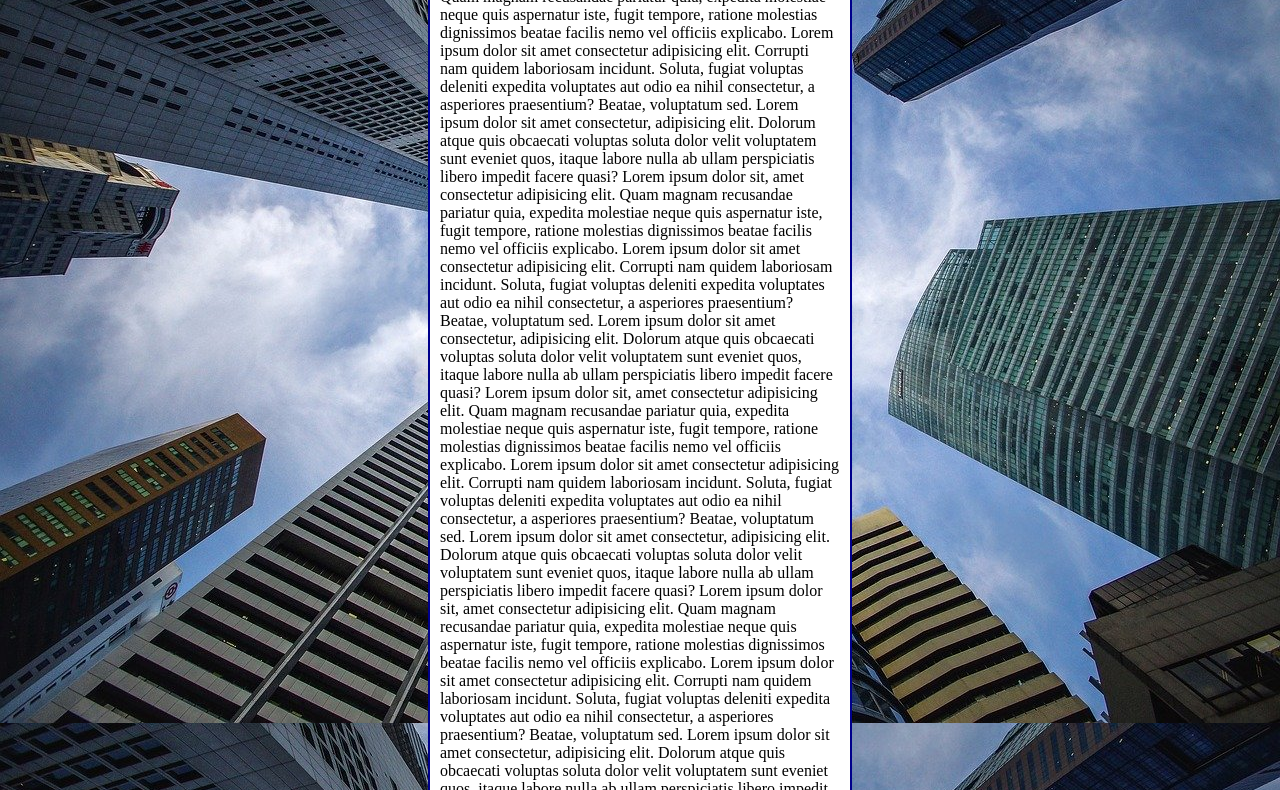
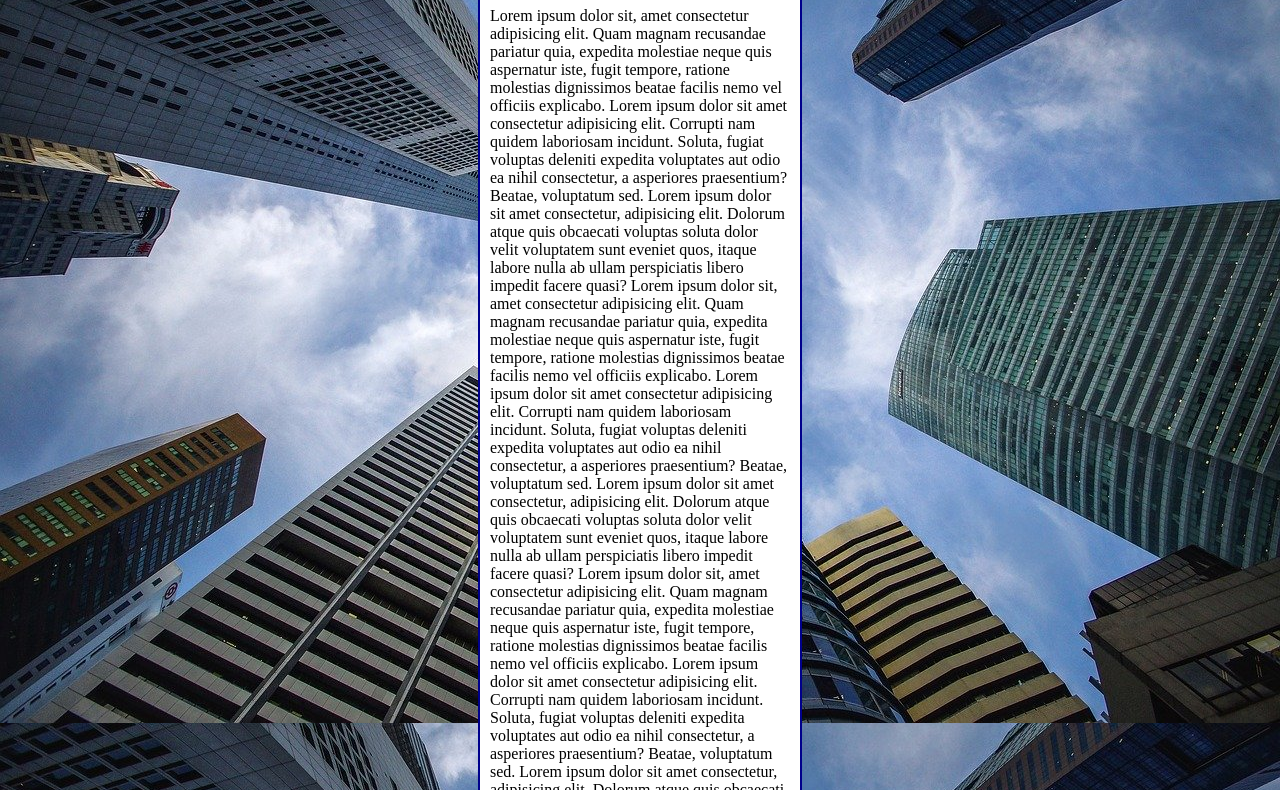
Before and after one commit to AlanPedreira/Curso-html5-css3, a plain HTML site: page ex022-imagens-de-fundo/fundo-006.html in a window 1280 px wide. Shown: the part 130-920 px from the top of the page. Drawn offline with Linux system fonts and the light colour scheme.

Commit message:
Update fundo-006.html

```diff
--- a/ex022-imagens-de-fundo/fundo-006.html
+++ b/ex022-imagens-de-fundo/fundo-006.html
@@ -3,27 +3,40 @@
 <head>
     <meta charset="UTF-8">
     <meta name="viewport" content="width=device-width, initial-scale=1.0">
-    <title>Imagens do Fundo</title>
+    <title>Fundo fixo de tela</title>
     <style>
         body {
             height: 100vh;
-            background-color: black;
+
+            /* background-color: black;
             background-image: url(imagens/wallpaper002.jpg);
-            background-position: center top;
-            background-repeat: repeat-y;
-            background-size: cover; /*O parametro "cover" faz com que a imagem cubra todo o body, mesmo que aja alteração no tamanho da janela do navegador*/
+            background-position: center center;
+            background-repeat: no-repeat;
+
+            background-repeat: repeat-y; >>> O parâmetro "repeat-y" faz com que a imagem so se repita na verticar ou eixo "Y" da tela
+
+            background-size: cover; /*O parametro "cover" faz com que a imagem cubra todo o body, mesmo que aja alteração no tamanho da janela do navegador
+
+            background-attachment: fixed; /*O parâmetro "fixed" faz com que a imagem fique ancorada no body e o conteúdo deslize por cima dela*/
+
+            /* Pode ser feito também um "Shorthand - background" que deve respeitar exatamente a ordem abaixo*/
+            /* color > image > position > repeat > [size] > attachment*/
+
+            background: black url(imagens/wallpaper002.jpg) center center no-repeat fixed; /*Quando se aplica o "size" no shorthand não funciona, a imagem some, ele precisa ser aplicado separadamente*/
+            background-size: cover;
 
         }
 
         main {
             background-color: white;
-            width: 400px;
+            max-width: 300px;
             padding: 10px;
             margin: auto;
             border: 2px solid darkblue;
             border-radius: 15px;
 
         }
+
     </style>
 </head>
 <body>
@@ -31,18 +44,23 @@
         <h1>Teste de Imegens de Fundo</h1>
         <p>Lorem ipsum dolor sit, amet consectetur adipisicing elit. Quam magnam recusandae pariatur quia, expedita molestiae neque quis aspernatur iste, fugit tempore, ratione molestias dignissimos beatae facilis nemo vel officiis explicabo.
             Lorem ipsum dolor sit amet consectetur adipisicing elit. Corrupti nam quidem laboriosam incidunt. Soluta, fugiat voluptas deleniti expedita voluptates aut odio ea nihil consectetur, a asperiores praesentium? Beatae, voluptatum sed.
+
             Lorem ipsum dolor sit amet consectetur, adipisicing elit. Dolorum atque quis obcaecati voluptas soluta dolor velit voluptatem sunt eveniet quos, itaque labore nulla ab ullam perspiciatis libero impedit facere quasi?
             Lorem ipsum dolor sit, amet consectetur adipisicing elit. Quam magnam recusandae pariatur quia, expedita molestiae neque quis aspernatur iste, fugit tempore, ratione molestias dignissimos beatae facilis nemo vel officiis explicabo.
             Lorem ipsum dolor sit amet consectetur adipisicing elit. Corrupti nam quidem laboriosam incidunt. Soluta, fugiat voluptas deleniti expedita voluptates aut odio ea nihil consectetur, a asperiores praesentium? Beatae, voluptatum sed.
+
             Lorem ipsum dolor sit amet consectetur, adipisicing elit. Dolorum atque quis obcaecati voluptas soluta dolor velit voluptatem sunt eveniet quos, itaque labore nulla ab ullam perspiciatis libero impedit facere quasi?
             Lorem ipsum dolor sit, amet consectetur adipisicing elit. Quam magnam recusandae pariatur quia, expedita molestiae neque quis aspernatur iste, fugit tempore, ratione molestias dignissimos beatae facilis nemo vel officiis explicabo.
             Lorem ipsum dolor sit amet consectetur adipisicing elit. Corrupti nam quidem laboriosam incidunt. Soluta, fugiat voluptas deleniti expedita voluptates aut odio ea nihil consectetur, a asperiores praesentium? Beatae, voluptatum sed.
+
             Lorem ipsum dolor sit amet consectetur, adipisicing elit. Dolorum atque quis obcaecati voluptas soluta dolor velit voluptatem sunt eveniet quos, itaque labore nulla ab ullam perspiciatis libero impedit facere quasi?
             Lorem ipsum dolor sit, amet consectetur adipisicing elit. Quam magnam recusandae pariatur quia, expedita molestiae neque quis aspernatur iste, fugit tempore, ratione molestias dignissimos beatae facilis nemo vel officiis explicabo.
             Lorem ipsum dolor sit amet consectetur adipisicing elit. Corrupti nam quidem laboriosam incidunt. Soluta, fugiat voluptas deleniti expedita voluptates aut odio ea nihil consectetur, a asperiores praesentium? Beatae, voluptatum sed.
+
             Lorem ipsum dolor sit amet consectetur, adipisicing elit. Dolorum atque quis obcaecati voluptas soluta dolor velit voluptatem sunt eveniet quos, itaque labore nulla ab ullam perspiciatis libero impedit facere quasi?
             Lorem ipsum dolor sit, amet consectetur adipisicing elit. Quam magnam recusandae pariatur quia, expedita molestiae neque quis aspernatur iste, fugit tempore, ratione molestias dignissimos beatae facilis nemo vel officiis explicabo.
             Lorem ipsum dolor sit amet consectetur adipisicing elit. Corrupti nam quidem laboriosam incidunt. Soluta, fugiat voluptas deleniti expedita voluptates aut odio ea nihil consectetur, a asperiores praesentium? Beatae, voluptatum sed.
+
             Lorem ipsum dolor sit amet consectetur, adipisicing elit. Dolorum atque quis obcaecati voluptas soluta dolor velit voluptatem sunt eveniet quos, itaque labore nulla ab ullam perspiciatis libero impedit facere quasi?
         </p>
     </main>
```
